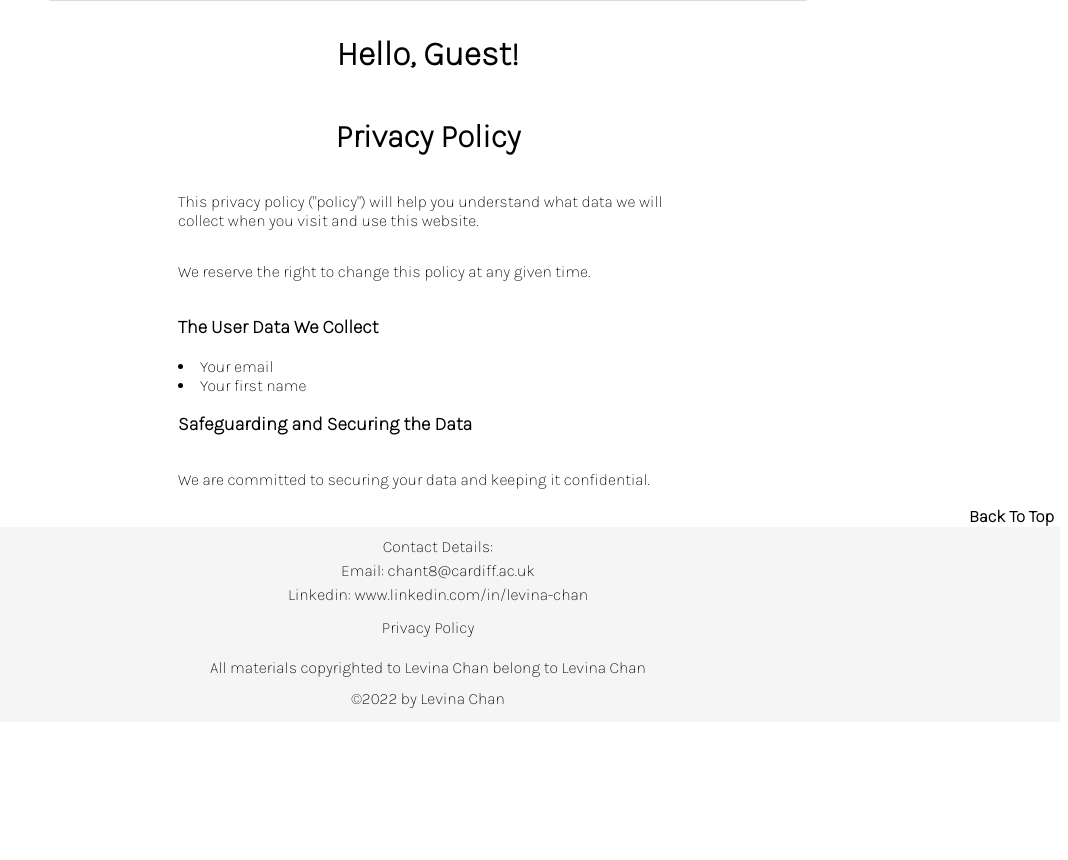
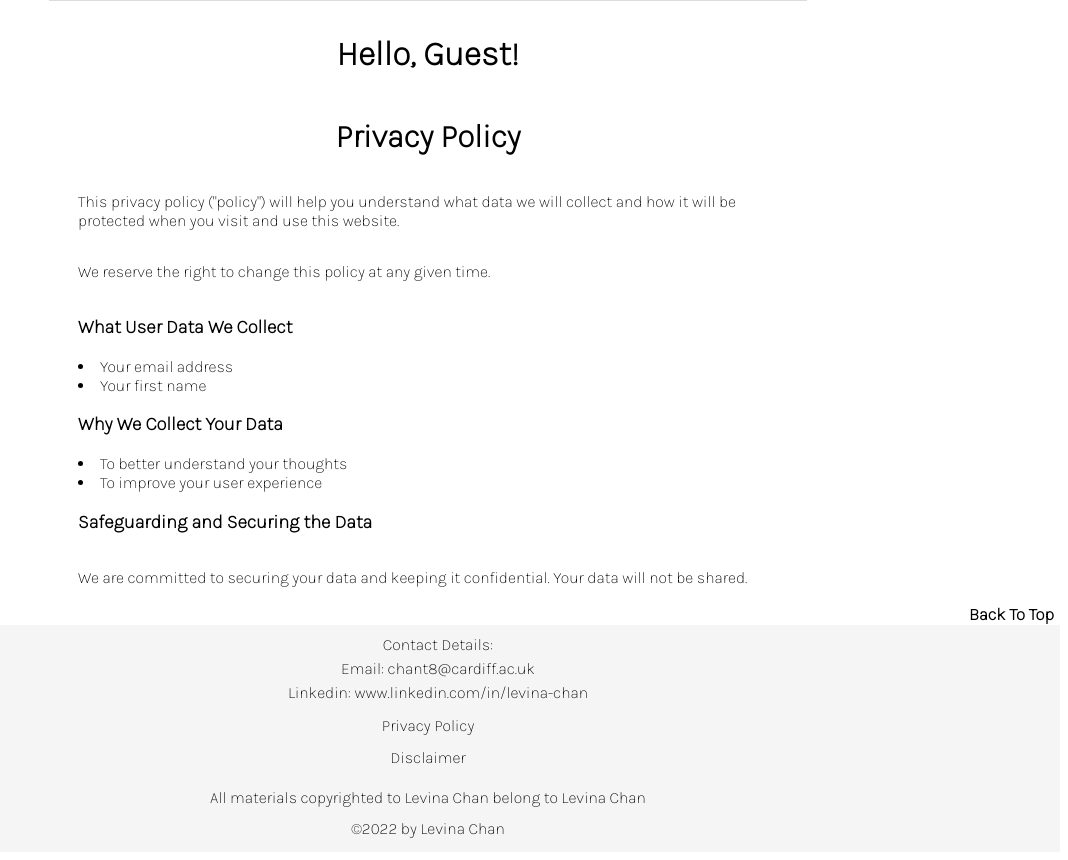
Before and after one commit to levina-c/Personal_blog, a Flask app: page /privacypolicy in a window 1280 px wide. Shown: the part 91-951 px from the top of the page, without its empty margins (212-1280 px from the left). Before the commit the page ends 799 px from the top, so only its background shows below. Run offline with Flask 2, Linux system fonts and the light colour scheme; parts of the project's set-up code (start-up, migrations or seed data) failed here and were passed over.

Commit message:
Disclaimer and privacy policy added

```diff
--- a/blog/routes.py
+++ b/blog/routes.py
@@ -97,6 +97,10 @@ def logout():
 def privacypolicy():
   return render_template('privacypolicy.html', title="Privacy Policy")
 
+@app.route("/disclaimer")
+def disclaimer():
+  return render_template('disclaimer.html', title="Disclaimer")
+
 @app.route("/loginerror")
 def loginerror():
   return render_template('loginerror.html', title="Login failed")
--- a/blog/static/style.css
+++ b/blog/static/style.css
@@ -242,10 +242,13 @@ form .submitbutton {
 .indipost .postimg_inpost .detailed_description {
     font-family: "Karla", sans-serif;
     white-space: pre-wrap;
+    text-align: left;
+    text-indent: 10px;
     max-width: 800px;
     object-fit: contain;
     padding:20px;
     line-height: 30px;
+    font-size: 17px;
 }
 
 .indipost .post_info {
@@ -282,7 +285,7 @@ form .submitbutton {
     align-items:baseline;
 }
 
-.rating_comment .post_rating p {
+.rating_comment .post_rating {
     font-size: 17px;
 }
 
@@ -297,6 +300,7 @@ form .submitbutton {
     justify-content: center;
     flex-direction: column;
     align-items: center;
+    font-size: 17px;
 }
 
 .comment_text .indi_comment {
@@ -311,7 +315,7 @@ form .submitbutton {
 }
 
 .comment_text .indi_comment h5 {
-    font-size: 15px;
+    font-size: 17px;
 }
 
 .back_to_top{
@@ -369,7 +373,7 @@ form .submitbutton {
 .privacycontent {
     display: flex;
     flex-direction: column;
-    max-width: 500px;
+    max-width: 700px;
     white-space: pre-wrap;
     margin: auto;
     font-weight: 500;
@@ -378,3 +382,16 @@ form .submitbutton {
 .privacycontent h3 {
     font-weight: 700;
 }
+
+.disclaimer {
+    display: flex;
+    margin: auto;
+    flex-direction: column;
+    max-width: 700px;
+    width: 100%;
+    padding-bottom: 30px;
+}
+
+.disclaimer p {
+    font-weight: normal;
+}
--- a/blog/templates/home.html
+++ b/blog/templates/home.html
@@ -2,7 +2,7 @@
 {% block content %}
 
 <div class="home">
-  <h2 class="intro">Levina is a Computing Master's student, a digital marketer and a software developer to-be aiming to provide digital solutions and backend support to technology industries.</h2>
+  <h2 class="intro">Levina is a Computing Master's student, a digital marketer and a software developer to-be aiming to provide digital solutions and backend support to technology industry.</h2>
   <div class="sort_by">
     <form method="POST" action="">
       {{ sortBy.csrf_token }}
--- a/blog/templates/layout.html
+++ b/blog/templates/layout.html
@@ -59,6 +59,7 @@
       <p>Linkedin: <a href="https://www.linkedin.com/in/levina-chan">www.linkedin.com/in/levina-chan</a></p>
     </div>
     <p id="privacypolicy"><a href="{{ url_for('privacypolicy') }}">Privacy Policy</a></p>
+    <p id="disclaimer"><a href="{{ url_for('disclaimer') }}">Disclaimer</a></p>
     <div id="copyright">
       <p>All materials copyrighted to Levina Chan belong to Levina Chan</p>
       <p>©2022 by Levina Chan</p>
--- a/blog/templates/privacypolicy.html
+++ b/blog/templates/privacypolicy.html
@@ -2,12 +2,15 @@
 {% block content %}
 <h1>Privacy Policy</h1>
 <div class="privacycontent">
-    <p>This privacy policy ("policy") will help you understand what data we will collect when you visit and use this website.</p>
+    <p>This privacy policy ("policy") will help you understand what data we will collect and how it will be protected when you visit and use this website.</p>
     <p>We reserve the right to change this policy at any given time.</p>
-    <h3>The User Data We Collect</h3>
-    <li>Your email</li>
+    <h3>What User Data We Collect</h3>
+    <li>Your email address</li>
     <li>Your first name</li>
+    <h3>Why We Collect Your Data</h3>
+    <li>To better understand your thoughts</li>
+    <li>To improve your user experience</li>
     <h3>Safeguarding and Securing the Data</h3>
-    <p>We are committed to securing your data and keeping it confidential.</p>
+    <p>We are committed to securing your data and keeping it confidential. Your data will not be shared.</p>
 </div>
 {% endblock content %}
--- a/edit_content.py
+++ b/edit_content.py
@@ -1,6 +1,6 @@
 from blog import db
 from blog.models import Post
 
-post = Post.query.filter_by(id=1).first()
-post.title = "Instant 20 Game App"
+post = Post.query.filter_by(id=3).first()
+post.image_file = "blog3b.jpg"
 db.session.commit()
```
Also changed, not shown: blog/templates/disclaimer.html (added, +35 -0 lines), blog/static/img/blog3b.jpg (renamed from blog/static/img/blog3.jpg).
